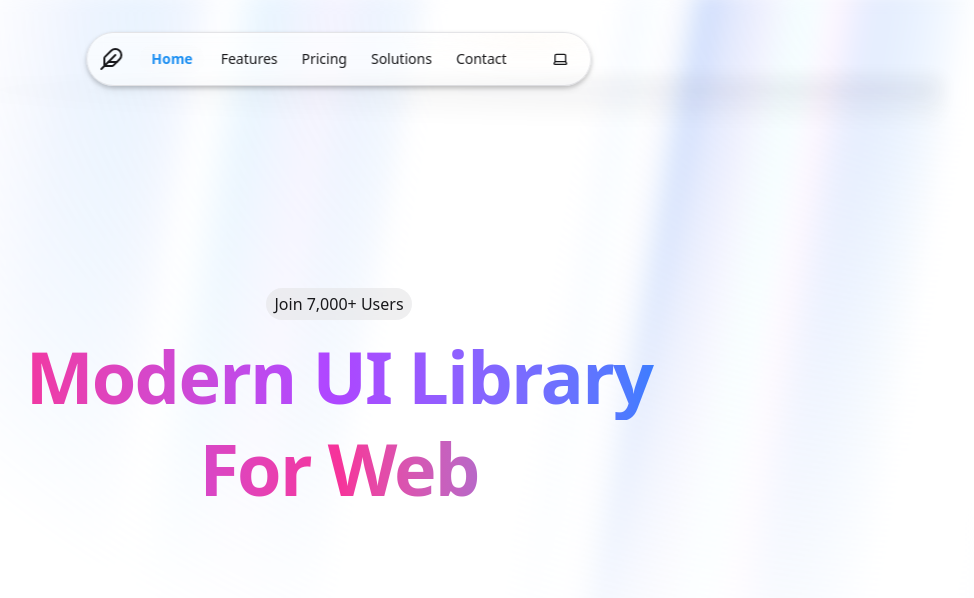
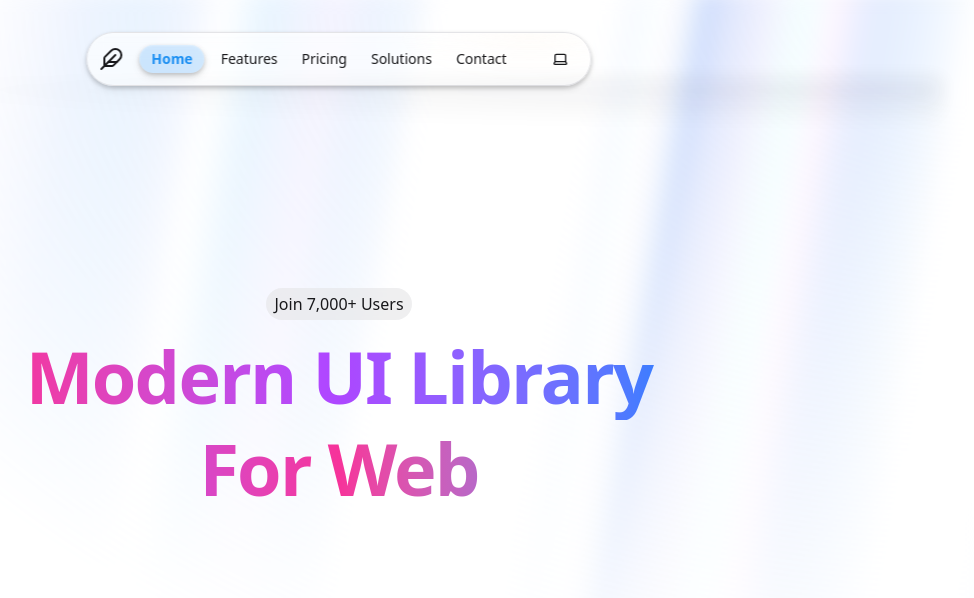
Before and after one commit to Qaisar-Mateen/Landing, a Next.js app: page / in a window 1280 px wide. Shown: the top 598 px of the page, without its empty margins (301-1275 px from the left). Built offline with nearby package versions, Linux system fonts and the light colour scheme.

Commit message:
feat: update NavBar link styles for improved active state visibility and shadow effects

```diff
--- a/components/nav-bar.tsx
+++ b/components/nav-bar.tsx
@@ -36,7 +36,7 @@ const NavBar = () => {
                           key={item.href}
                           href={item.href}
                           aria-current={active ? 'page' : undefined}
-                          className={`inline-flex items-center ${active ? 'px-3 py-1 rounded-full bg-accent/10 text-primary font-semibold' : 'px-2 py-1'} focus-visible:outline-none focus-visible:ring-2 focus-visible:ring-ring/40`}
+                          className={`inline-flex items-center ${active ? 'px-3 py-1 rounded-full bg-primary/20 dark:bg-primary/10 text-primary font-semibold shadow-m' : 'px-2 py-1'} focus-visible:outline-none focus-visible:ring-2 focus-visible:ring-ring/40`}
                         >
                           <span className={`${active ? 'font-semibold text-primary' : 'font-normal'} text-sm`}>{item.label}</span>
                         </Link>
```
